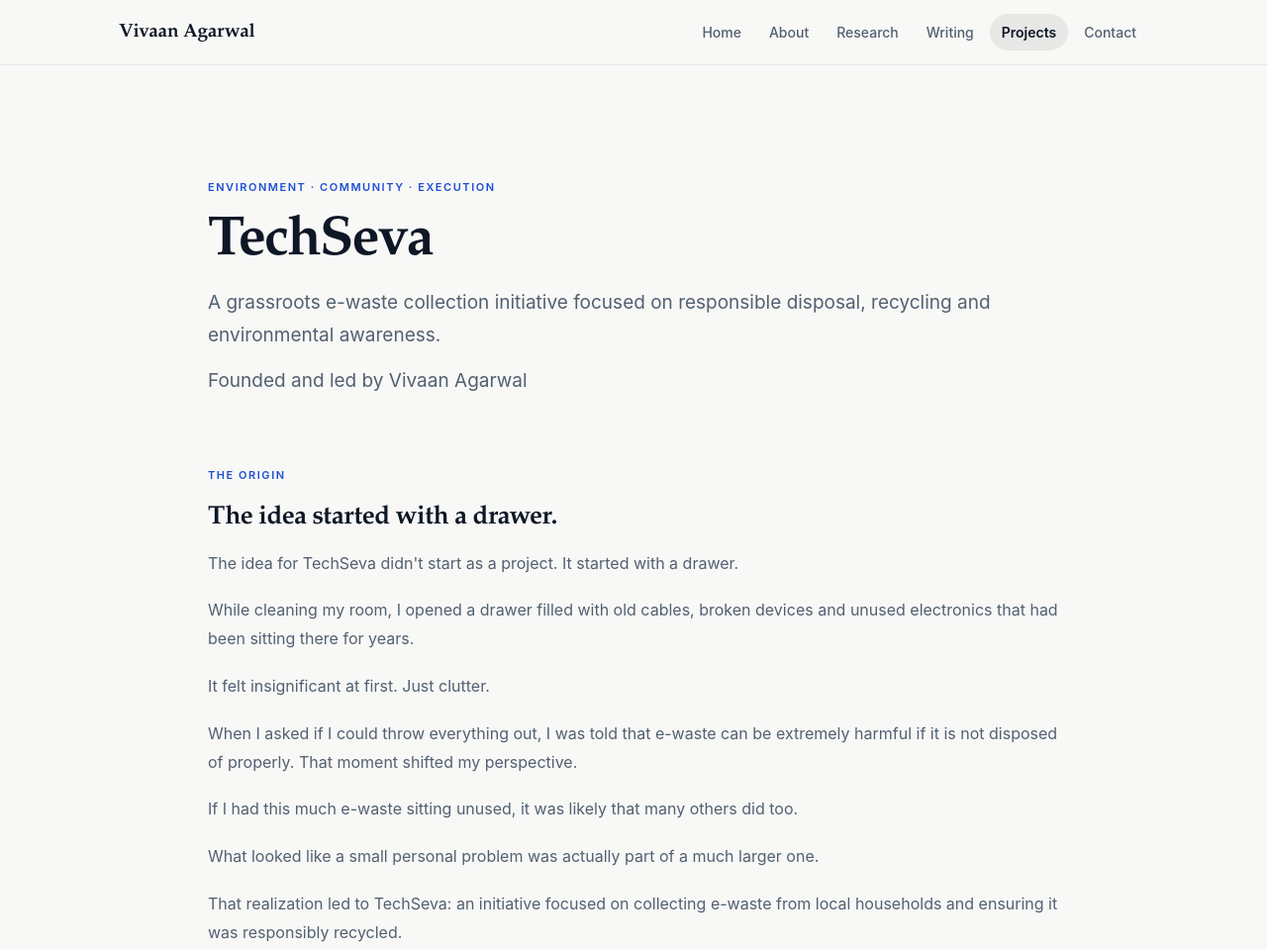
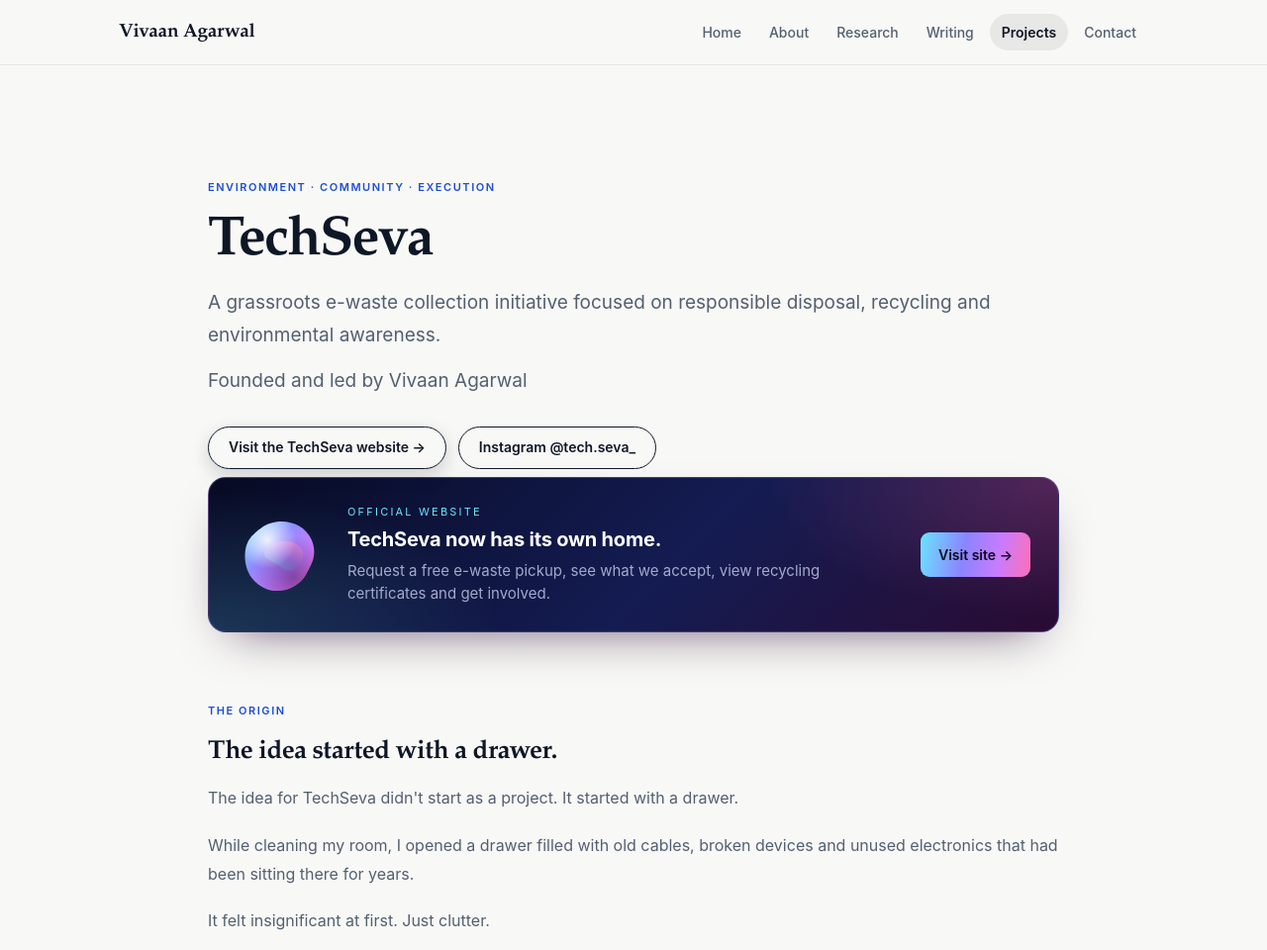
Before and after one commit to agarwalvivaan09-ai/vivaan-agarwal-website-3.0, a plain HTML site: page techseva.html in a window 1280 px wide. Shown: the top 960 px of the page at 99% size. Drawn offline with Linux system fonts and the light colour scheme.

Commit message:
TechSeva page: link to the new TechSeva website and Instagram
Adds header buttons, a featured banner and a closing link.

```diff
--- a/techseva.html
+++ b/techseva.html
@@ -149,7 +149,26 @@
           Founded and led by Vivaan Agarwal
         </p>
 
+        <div class="cta">
+          <a href="https://agarwalvivaan09-ai.github.io/techseva/" class="button button-primary" target="_blank" rel="noopener noreferrer">Visit the TechSeva website →</a>
+          <a href="https://www.instagram.com/tech.seva_/" class="button button-secondary" target="_blank" rel="noopener noreferrer">Instagram @tech.seva_</a>
+        </div>
+
       </header>
+
+      <!-- =================================================
+           TECHSEVA WEBSITE BANNER
+           ================================================= -->
+
+      <a class="techseva-banner" style="margin-top:36px" href="https://agarwalvivaan09-ai.github.io/techseva/" target="_blank" rel="noopener noreferrer">
+        <img src="techseva-logo.svg" alt="" width="88" height="88">
+        <span class="techseva-banner-text">
+          <span class="techseva-banner-label">Official website</span>
+          <strong>TechSeva now has its own home.</strong>
+          <span>Request a free e-waste pickup, see what we accept, view recycling certificates and get involved.</span>
+        </span>
+        <span class="techseva-banner-go">Visit site →</span>
+      </a>
 
 
       <!-- =================================================
@@ -564,6 +583,11 @@
            ================================================= -->
 
 
+<p class="techseva-final">
+  Want to donate e-waste or host a drive?
+  <a href="https://agarwalvivaan09-ai.github.io/techseva/" target="_blank" rel="noopener noreferrer">Visit the TechSeva website →</a>
+</p>
+
 <a
 
   class="case-back"
--- a/upgrades.css
+++ b/upgrades.css
@@ -608,3 +608,35 @@ footer { background: var(--surface); border-top: 1px solid var(--border); margin
 }
 
 .research-feature .role { margin-bottom: 16px; }
+
+
+/* =========================================================
+   TechSeva website banner (techseva.html)
+   ========================================================= */
+.techseva-banner {
+  display: flex; align-items: center; gap: 24px;
+  margin: 8px 0 56px; padding: 26px 28px; scroll-margin-top: 80px;
+  border-radius: 18px; text-decoration: none; color: #e8eaf6;
+  background:
+    radial-gradient(420px 200px at 100% 0%, rgba(255,111,181,.22), transparent 70%),
+    radial-gradient(420px 200px at 0% 100%, rgba(107,228,255,.18), transparent 70%),
+    linear-gradient(135deg, #070b24, #141c52 55%, #2a0b33);
+  border: 1px solid rgba(140,150,255,.3);
+  box-shadow: 0 20px 50px -24px rgba(42,11,51,.7);
+  transition: transform .2s ease, box-shadow .2s ease;
+}
+.techseva-banner:hover { transform: translateY(-3px); box-shadow: 0 28px 60px -24px rgba(42,11,51,.85); color: #fff; }
+.techseva-banner img { width: 88px; height: 88px; flex: none; }
+.techseva-banner-text { display: grid; gap: 4px; flex: 1; font-size: 15px; line-height: 1.55; color: #a3a9cc; }
+.techseva-banner-text strong { font-size: 20px; color: #fff; letter-spacing: -.01em; }
+.techseva-banner-label { font-size: 11px; letter-spacing: .2em; text-transform: uppercase; color: #6be4ff; }
+.techseva-banner-go {
+  flex: none; padding: 11px 18px; border-radius: 9px; font-size: 14px; font-weight: 600; color: #0a0b1a;
+  background: linear-gradient(100deg, #6be4ff, #8b84ff 40%, #c87bff 70%, #ff6fb5);
+}
+.techseva-final { margin: 48px 0 20px; font-size: 16px; }
+.techseva-final a { font-weight: 600; }
+@media (max-width: 640px) {
+  .techseva-banner { flex-direction: column; align-items: flex-start; gap: 14px; padding: 22px; }
+  .techseva-banner img { width: 64px; height: 64px; }
+}
```
Also changed, not shown: techseva-logo.svg (added).
